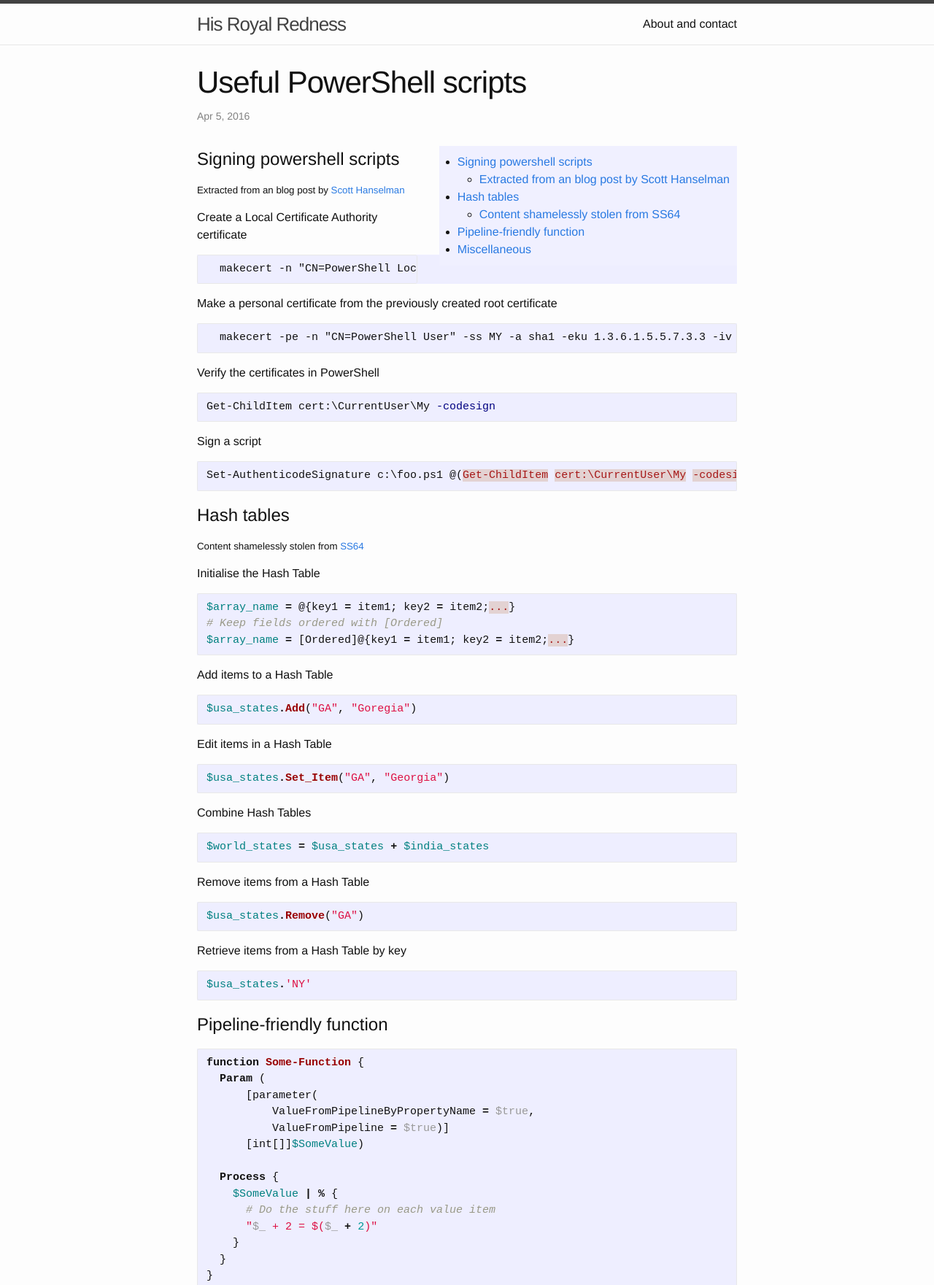
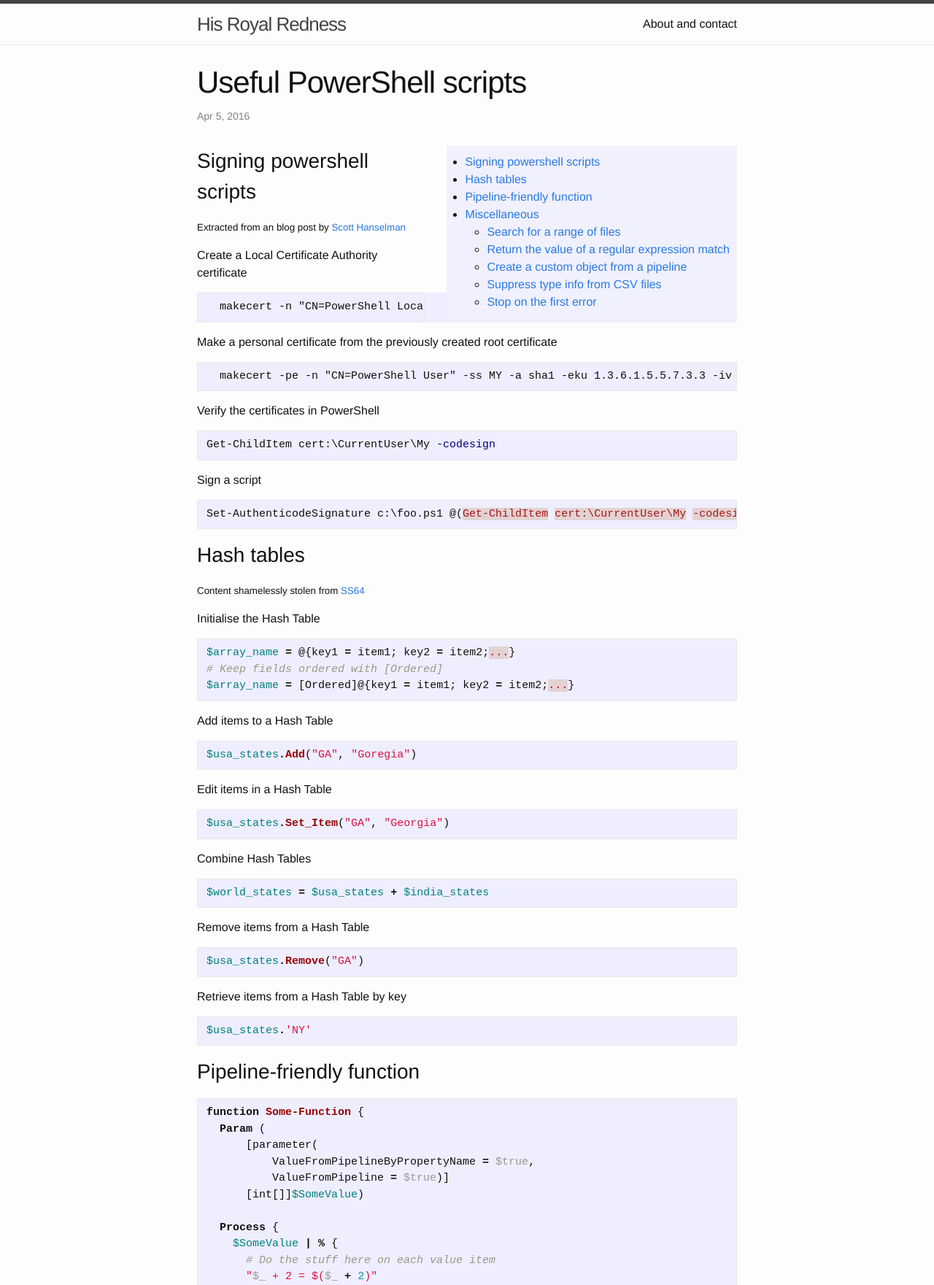
Before and after one commit to HisRoyalRedness/HisRoyalRedness.github.io, a Jekyll site: the page built from _posts/2016-04-05-useful-scripts.md, in a window 1280 px wide, cut to the strip 0-1761 px from the top of the page. Shown: the whole strip at 73% size. Built offline with Jekyll 4.4.1, drawn with Linux system fonts in a browser that asks for light colours; some of the changed text lies outside the part shown.

````diff
--- a/_posts/2016-04-05-useful-scripts.md
+++ b/_posts/2016-04-05-useful-scripts.md
@@ -12,9 +12,9 @@ tags:       powershell script
 {:toc}
 
 
-# Signing powershell scripts
+## Signing powershell scripts
 
-##### Extracted from an blog post by [Scott Hanselman][1]
+<small>Extracted from an blog post by [Scott Hanselman][1]</small>
 
 Create a Local Certificate Authority certificate
 
@@ -41,9 +41,9 @@ Set-AuthenticodeSignature c:\foo.ps1 @(Get-ChildItem cert:\CurrentUser\My -codes
 ```
 
 
-# Hash tables
+## Hash tables
 
-##### Content shamelessly stolen from [SS64][2]
+<small>Content shamelessly stolen from [SS64][2]</small>
 
 Initialise the Hash Table
 
@@ -83,7 +83,7 @@ Retrieve items from a Hash Table by key
 $usa_states.'NY'
 ```
 
-# Pipeline-friendly function
+## Pipeline-friendly function
 
 ```powershell
 function Some-Function {
@@ -104,16 +104,27 @@ function Some-Function {
 
 ![Powershell pipeline-friendly function test](/image/pspipeline.png)
 
-# Miscellaneous
+## Miscellaneous
 
-Return the value of a regular expression match
+### Search for a range of files
+
+gci has a ```filter``` (-fi) parameter, but only accepts a single string.
+Sometimes you want to provide a number of filters. You can use ```include```
+(-i) to achieve this, but MUST then provide a base path.
+
+```powershell
+get-childitem .\* -r -i *.h, *.hpp, *.c, *.cpp | % { $_ }
+```
+
+
+### Return the value of a regular expression match
 
 ```powershell
 get-content SomeTarget.txt | ([regex]"<pattern_text>").Matches($_) |
     % { $_.Value }
 ```
 
-Create a custom object from a pipeline
+### Create a custom object from a pipeline
 
 ```powershell
 get-childitem SomeFolder |
@@ -123,14 +134,13 @@ get-childitem SomeFolder |
     % { new-object psobject -property ([Ordered]@{ Col1 = 1; Col2 = 2 }) }
 ```
 
-Suppress type info from CSV files
+### Suppress type info from CSV files
 
 ```powershell
 $SomeData | export-csv target.csv -NoTypeInformation
 ```
 
-
-Stop on the first error
+### Stop on the first error
 
 ```powershell
 $ErrorActionPreference = "Stop";
--- a/_sass/_layout.scss
+++ b/_sass/_layout.scss
@@ -217,7 +217,7 @@
     margin-bottom: $spacing-unit;
 
     h2 {
-        font-size: 32px;
+        font-size: 28px;
 
         @include media-query($on-laptop) {
             font-size: 28px;
@@ -225,7 +225,7 @@
     }
 
     h3 {
-        font-size: 26px;
+        font-size: 24px;
 
         @include media-query($on-laptop) {
             font-size: 22px;
````
